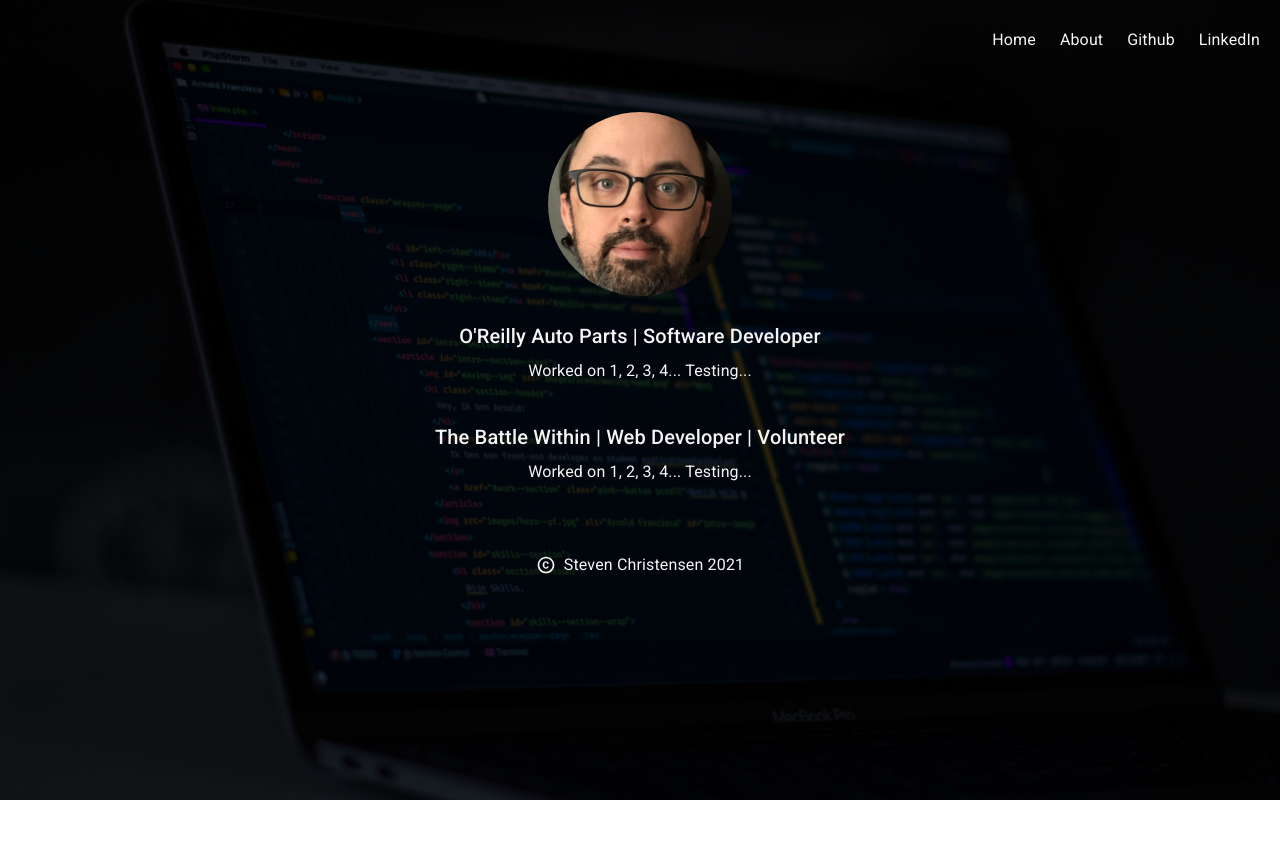
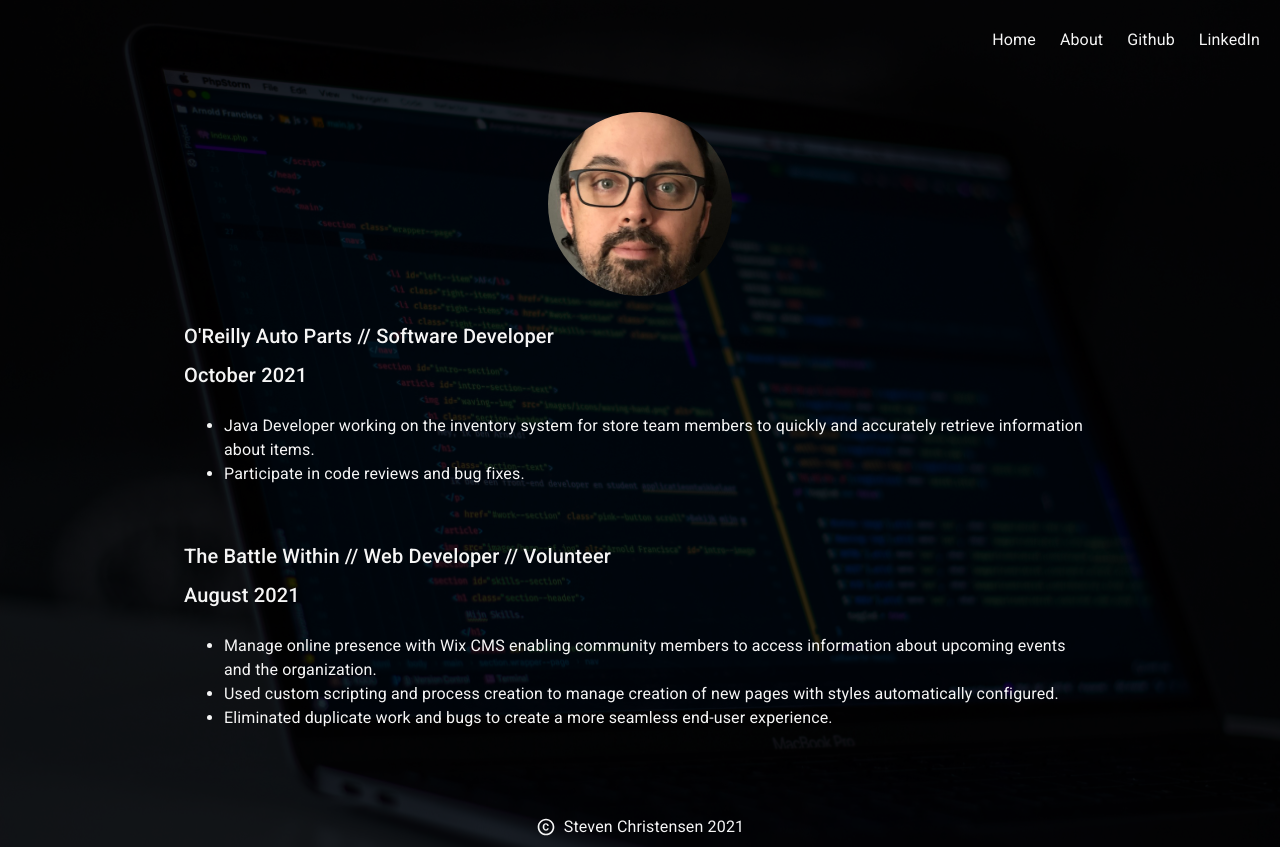
Before and after one commit to kcmodev/Portfolio_Website, a React (Create React App) app: page /resume in a window 1280 px wide. Before the commit the page ends 800 px from the top, so only its background shows below. Built offline with nearby package versions, Linux system fonts and the light colour scheme.

Commit message:
added job descriptors

```diff
--- a/src/views/ResumePage.tsx
+++ b/src/views/ResumePage.tsx
@@ -4,15 +4,22 @@
 import CopyrightFooter from '../components/CopyrightFooter';
 
 const oreilly = {
-  title: 'O\'Reilly Auto Parts | Software Developer',
+  title: "O'Reilly Auto Parts // Software Developer",
   dates: 'October 2021',
-  description: 'Worked on 1, 2, 3, 4... Testing...'
+  description: {
+    1: 'Java Developer working on the inventory system for store team members to quickly and accurately retrieve information about items.',
+    2: 'Participate in code reviews and bug fixes.',
+  },
 };
 
 const battle_within = {
-  title: 'The Battle Within | Web Developer | Volunteer',
+  title: 'The Battle Within // Web Developer // Volunteer',
   dates: 'August 2021',
-  description: 'Worked on 1, 2, 3, 4... Testing...'
+  description: {
+    1: 'Manage online presence with Wix CMS enabling community members to access information about upcoming events and the organization.',
+    2: 'Used custom scripting and process creation to manage creation of new pages with styles automatically configured.',
+    3: 'Eliminated duplicate work and bugs to create a more seamless end-user experience.',
+  },
 };
 
 const header_font = 'h6';
@@ -22,14 +29,14 @@
   root: {
     display: 'flex',
     color: 'whitesmoke',
-    justifyContent: 'center'
+    justifyContent: 'flex-start',
   },
   padTop: {
-    paddingTop: theme.spacing(4)
+    paddingTop: theme.spacing(4),
   },
   padBottom: {
-    paddingBottom: theme.spacing(4)
-  }
+    paddingBottom: theme.spacing(4),
+  },
 }));
 
 const ResumePage = () => {
@@ -38,21 +45,66 @@
 
   return (
     <>
-      <Navbar current_page={'Resume'}/>
+      <Navbar current_page={'Resume'} />
       <ProfileAvatar />
 
       <Container className={classes.padBottom} maxWidth={'md'}>
-        <Typography className={classes.root} gutterBottom={true}
-                    variant={header_font}>
-          {oreilly.title}</Typography>
-        <Typography className={classes.root} gutterBottom={true}
-                    variant={text_font}>
-          {oreilly.description}</Typography>
+        <Typography
+          className={classes.root}
+          gutterBottom={true}
+          variant={header_font}
+        >
+          {oreilly.title}
+        </Typography>
+
+        <Typography
+          className={classes.root}
+          gutterBottom={true}
+          variant={header_font}
+        >
+          {oreilly.dates}
+        </Typography>
+
+        <Typography
+          className={classes.root}
+          gutterBottom={true}
+          variant={text_font}
+        >
+          <ul>
+            <li>{oreilly.description['1']}</li>
+            <li>{oreilly.description['2']}</li>
+          </ul>
+        </Typography>
       </Container>
 
       <Container className={classes.padBottom} maxWidth={'md'}>
-        <Typography className={classes.root} gutterBottom={true} variant={header_font}>{battle_within.title}</Typography>
-        <Typography className={classes.root} gutterBottom={true} variant={text_font}>{battle_within.description}</Typography>
+        <Typography
+          className={classes.root}
+          gutterBottom={true}
+          variant={header_font}
+        >
+          {battle_within.title}
+        </Typography>
+
+        <Typography
+          className={classes.root}
+          gutterBottom={true}
+          variant={header_font}
+        >
+          {battle_within.dates}
+        </Typography>
+
+        <Typography
+          className={classes.root}
+          gutterBottom={true}
+          variant={text_font}
+        >
+          <ul>
+            <li>{battle_within.description['1']}</li>
+            <li>{battle_within.description['2']}</li>
+            <li>{battle_within.description['3']}</li>
+          </ul>
+        </Typography>
       </Container>
 
       <CopyrightFooter />
```
